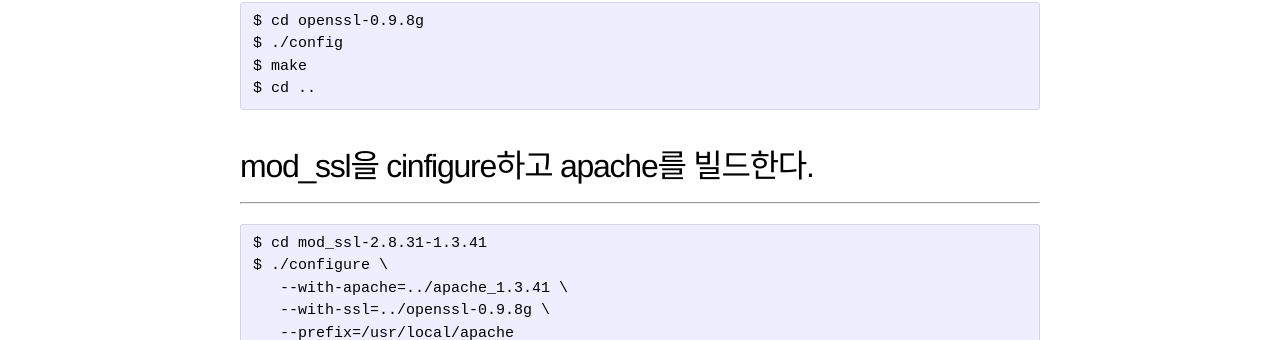
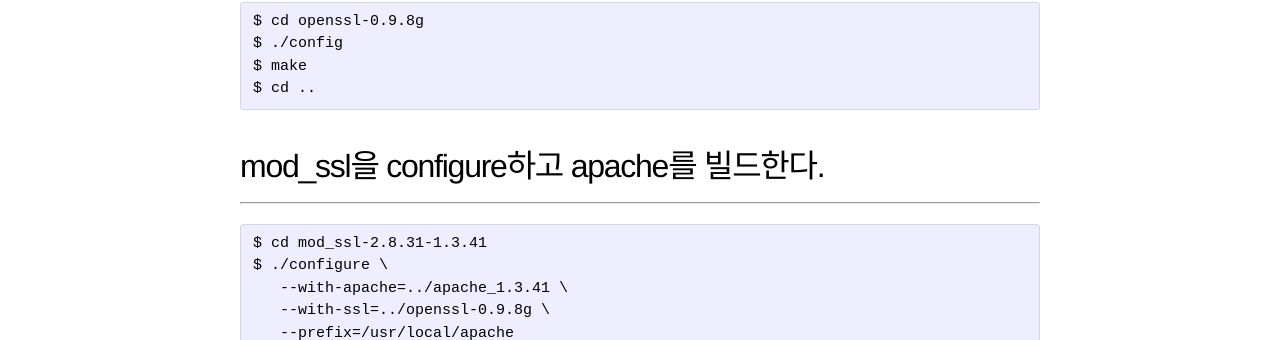
Before and after one commit to jybaek/jybaek.github.com, a Jekyll site: the page built from _posts/2016-07-13-apache_with_ssl.md, in a window 1280 px wide. Shown: the part 765-1105 px from the top of the page. Built offline with Jekyll 4.4.1, drawn with Linux system fonts in a browser that asks for light colours; nearby versions of some CDN libraries; comment, search, counter and statistics services are not loaded.

Commit message:
포스팅 오타 수정

```diff
--- a/_posts/2016-07-13-apache_with_ssl.md
+++ b/_posts/2016-07-13-apache_with_ssl.md
@@ -30,7 +30,7 @@ title:  "Fix apache with SSL compile error"
 	$ make
 	$ cd ..
 
-## mod_ssl을 cinfigure하고 apache를 빌드한다.
+## mod_ssl을 configure하고 apache를 빌드한다.
 ----
 	$ cd mod_ssl-2.8.31-1.3.41
 	$ ./configure \
```
